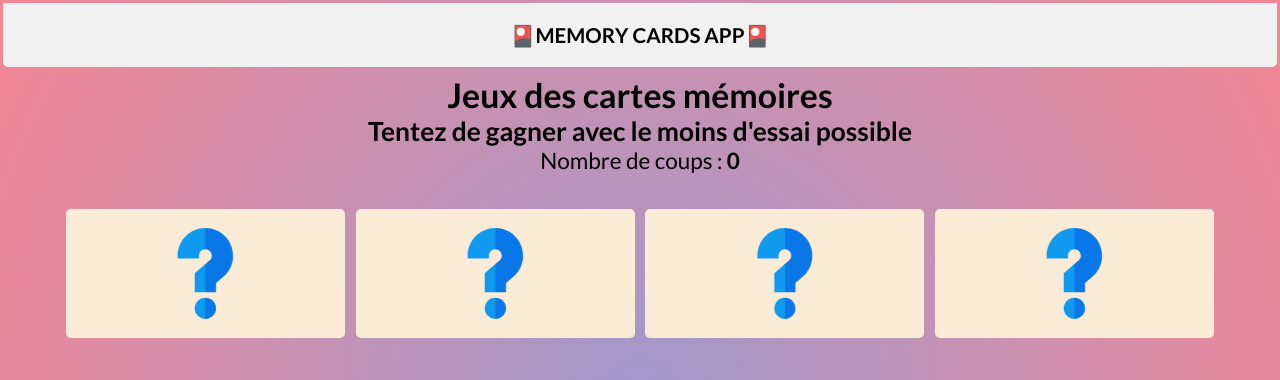
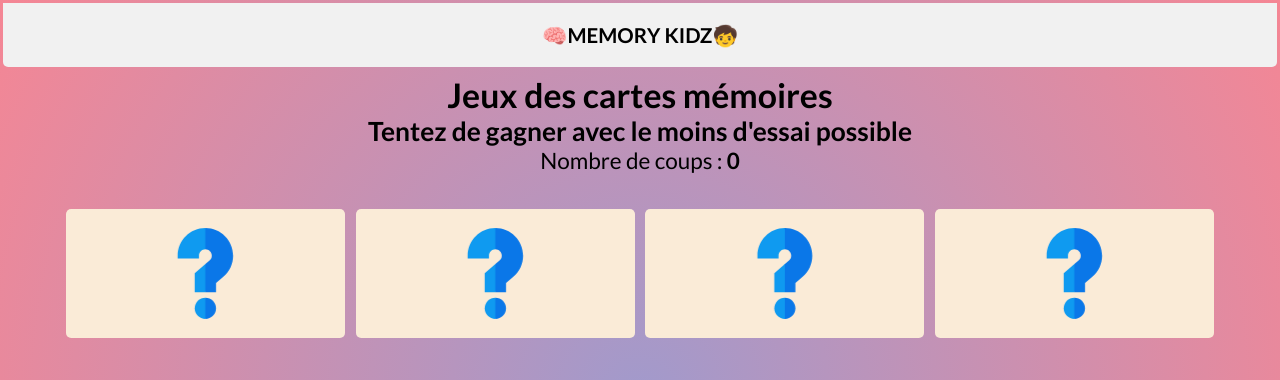
Before and after one commit to GDevWeb/Game-Memory-Card, a plain HTML site: page index.html in a window 1280 px wide. Shown: the top 380 px of the page. Drawn offline with Linux system fonts and the light colour scheme.

Commit message:
Update index.html

```diff
--- a/index.html
+++ b/index.html
@@ -6,7 +6,7 @@
   <meta name="viewport" content="width=device-width, initial-scale=1.0" />
   <meta
     name="memory, mémoire, card, cards, carte, cartes, game, jeux, app, application, js, Js, javascript, Javascript" />
-  <title>🎴Memory game</title>
+  <title>🧠Memory Kidz🧒</title>
   <link rel="shortcut icon" href="./ressources/assets/logo.png" type="image/x-icon">
   <link rel="stylesheet" href="style.css" />
   <link rel="preconnect" href="https://fonts.googleapis.com" />
@@ -19,7 +19,7 @@
 <body>
   <div id="wrapper">
     <header>
-      <p id="headerTitle">🎴Memory Cards App🎴</p>
+      <p id="headerTitle">🧠Memory Kidz🧒 </p>
     </header>
     <main>
       <div id="texts">
```
